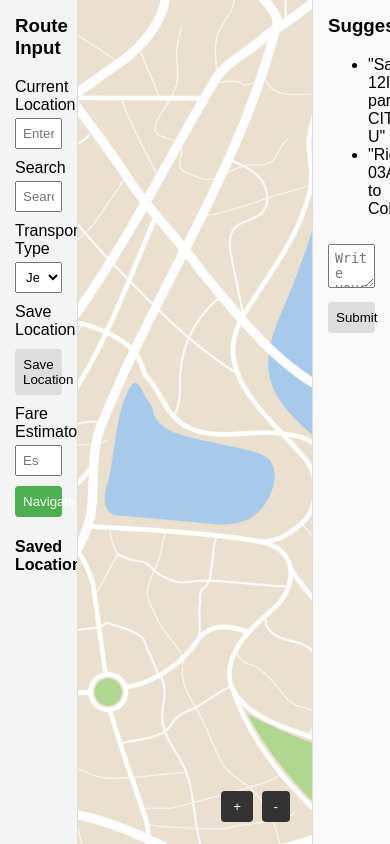
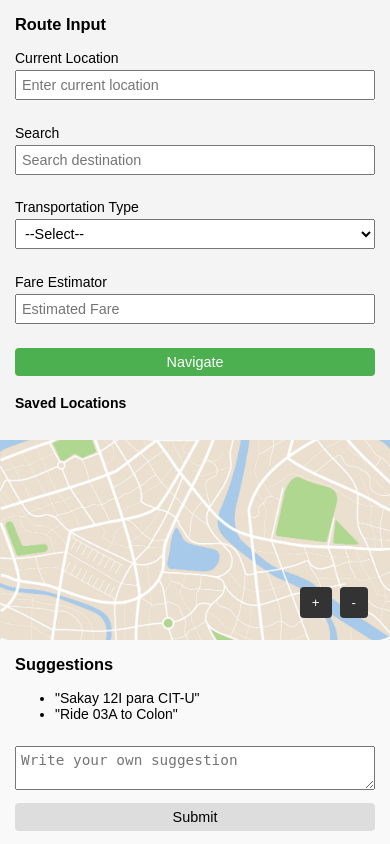
Before and after one commit to KennyDevz/TranCIT-Student-Transit-Guide, a Django app: page /routes/ in a window 390 px wide. Run offline with Django 5.2, Linux system fonts and the light colour scheme.

Commit message:
feature(route_input): updated static and templates

```diff
--- a/TranCIT/route_input/static/route_input/css/styles.css
+++ b/TranCIT/route_input/static/route_input/css/styles.css
@@ -105,3 +105,57 @@ body {
   padding: 6px;
   box-sizing: border-box;
 }
+
+.error {
+  color: red;
+  font-size: 0.8rem;
+  display: block;
+  margin-top: 0.1rem;
+  min-height: 1em;
+}
+
+/* Responsive Layout */
+@media (max-width: 1024px) {
+  .container {
+    flex-direction: column;
+  }
+
+  .sidebar,
+  .map-area,
+  .suggestions {
+    width: 100%;
+    height: auto;
+    border: none;
+  }
+
+  .map-area {
+    min-height: 300px;
+  }
+}
+
+@media (max-width: 480px) {
+  body {
+    font-size: 14px;
+  }
+
+  .btn {
+    padding: 6px;
+    font-size: 0.9rem;
+  }
+
+  .map-area {
+    min-height: 200px;
+  }
+
+  .sidebar input,
+  .sidebar select,
+  .sidebar textarea {
+    font-size: 0.9rem;
+    padding: 5px;
+  }
+
+  .suggestions textarea {
+    font-size: 0.9rem;
+    padding: 5px;
+  }
+}
--- a/TranCIT/route_input/static/route_input/js/script.js
+++ b/TranCIT/route_input/static/route_input/js/script.js
@@ -1,12 +1,33 @@
-function zoomIn() {
-  alert("Zoom In clicked (placeholder)");
-}
+document.getElementById("routeForm").addEventListener("submit", function (e) {
+  let valid = true;
 
-function zoomOut() {
-  alert("Zoom Out clicked (placeholder)");
-}
+  // Clear old errors
+  document.querySelectorAll(".error").forEach(el => el.textContent = "");
 
-document.getElementById("routeForm").addEventListener("submit", function(e) {
-  e.preventDefault();
-  alert("Navigate clicked (placeholder)");
+  const origin = this.origin.value.trim();
+  const destination = this.destination.value.trim();
+  const transportType = this.transport_type.value;
+  const fare = this.fare.value;
+
+  if (!origin) {
+    document.getElementById("error-origin").textContent = "Origin is required.";
+    valid = false;
+  }
+
+  if (!destination) {
+    document.getElementById("error-destination").textContent = "Destination is required.";
+    valid = false;
+  }
+
+  if (!transportType) {
+    document.getElementById("error-transport").textContent = "Please select a transportation type.";
+    valid = false;
+  }
+
+  if (fare && fare < 0) {
+    document.getElementById("error-fare").textContent = "Fare cannot be negative.";
+    valid = false;
+  }
+
+  if (!valid) e.preventDefault();
 });
--- a/TranCIT/route_input/templates/route_input/index.html
+++ b/TranCIT/route_input/templates/route_input/index.html
@@ -12,28 +12,33 @@
     <!-- Left Panel -->
     <aside class="sidebar">
       <h3>Route Input</h3>
-      <form id="routeForm">
+        <form id="routeForm" method="post" novalidate>
+          {% csrf_token %}
+
           <label>Current Location</label>
-        <input type="text" placeholder="Enter current location">
+          <input type="text" name="origin" placeholder="Enter current location" required>
+          <span class="error" id="error-origin"></span>
 
           <label>Search</label>
-        <input type="text" placeholder="Search destination">
+          <input type="text" name="destination" placeholder="Search destination" required>
+          <span class="error" id="error-destination"></span>
 
           <label>Transportation Type</label>
-        <select>
+          <select name="transport_type" required>
+            <option value="">--Select--</option>
             <option>Jeepney</option>
             <option>Bus</option>
             <option>Taxi</option>
           </select>
-
-        <label>Save Location</label>
-        <button type="button" class="btn">Save Location</button>
+          <span class="error" id="error-transport"></span>
 
           <label>Fare Estimator</label>
-        <input type="number" placeholder="Estimated Fare">
+          <input type="number" name="fare" min="0" step="1" placeholder="Estimated Fare">
+          <span class="error" id="error-fare"></span>
 
           <button type="submit" class="btn primary">Navigate</button>
         </form>
+
 
       <div class="saved-locations">
         <h4>Saved Locations</h4>
```
Lines whose indentation alone changed are shown as unchanged.
